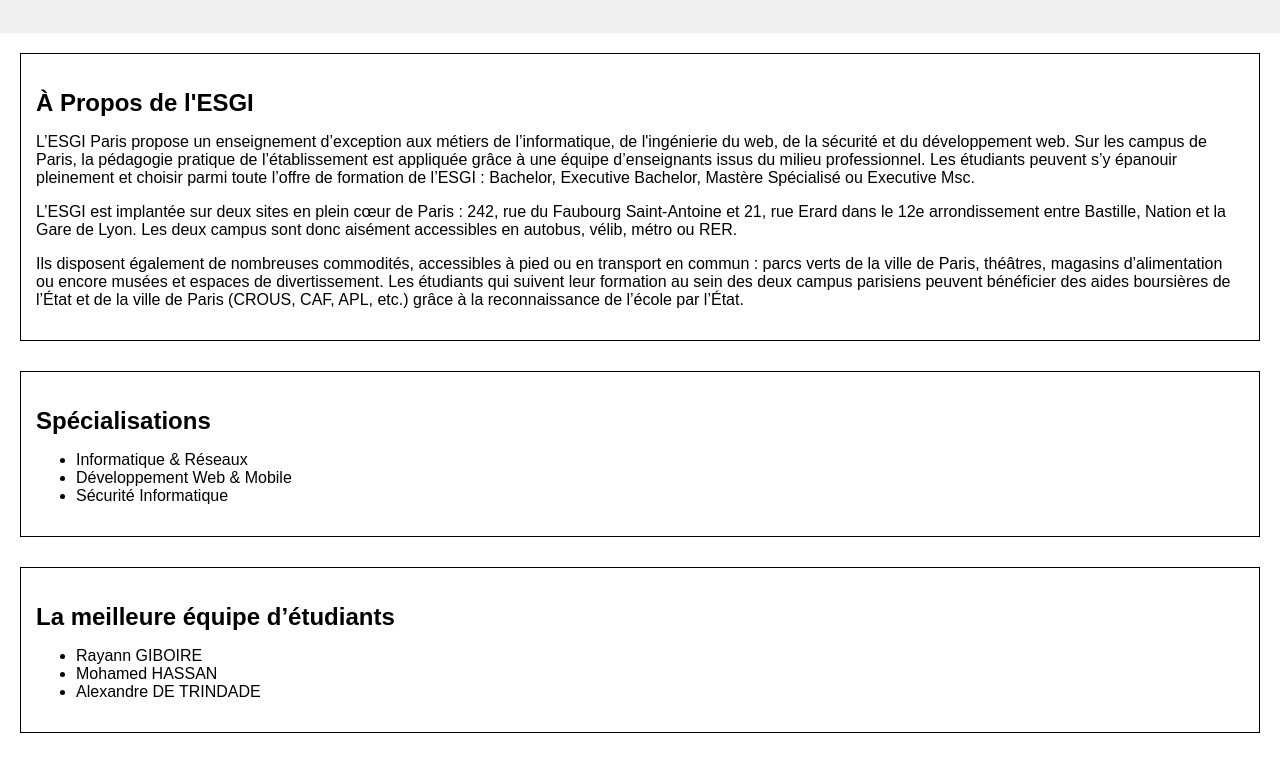
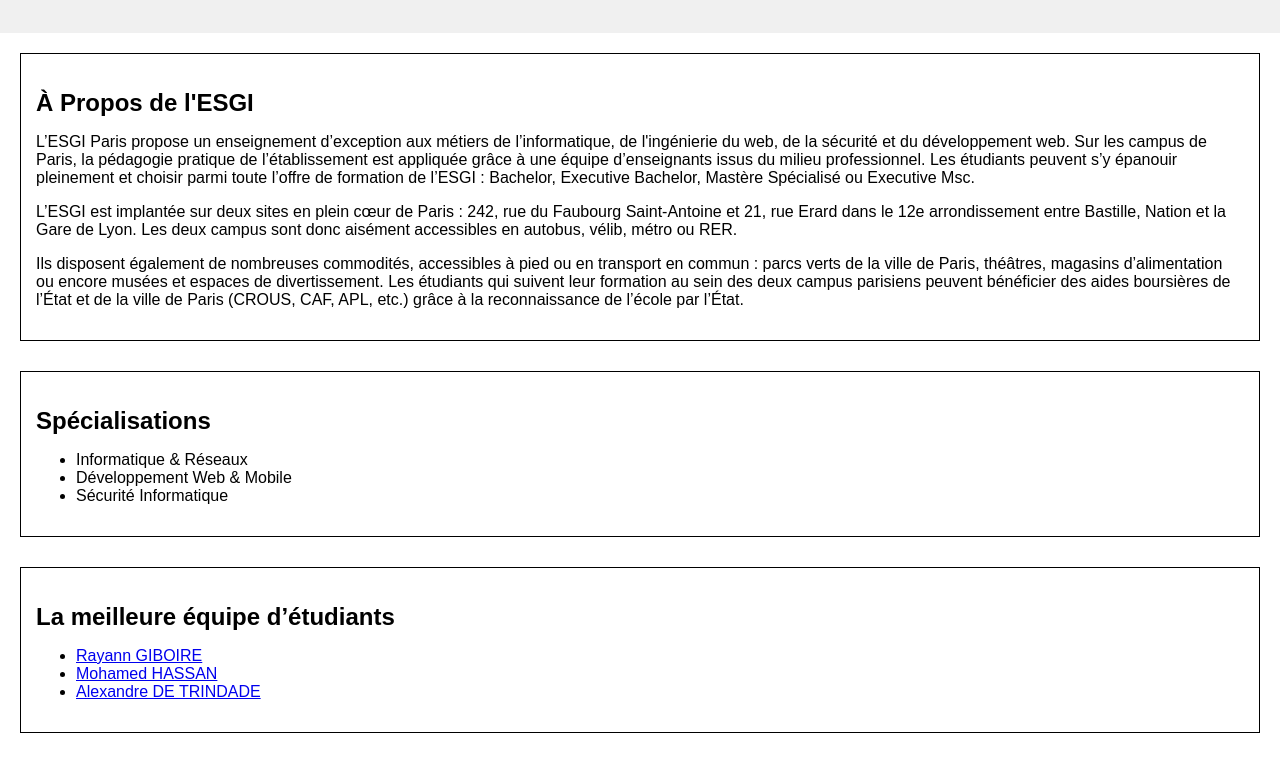
Before and after one commit to Rayannmp4/TP_GIT, a plain HTML site: page index.html in a window 1280 px wide. Shown: the part 121-883 px from the top of the page. Drawn offline with Linux system fonts and the light colour scheme.

Commit message:
Ajout Lien Profil GitHub sur les eleves

```diff
--- a/index.html
+++ b/index.html
@@ -34,9 +34,9 @@
     <section id="equipe">
       <h2>La meilleure équipe d’étudiants</h2>
       <ul>
-        <li>Rayann GIBOIRE</li>
-        <li>Mohamed HASSAN</li>
-        <li>Alexandre DE TRINDADE</li>
+        <li><a href="https://github.com/Rayannmp4">Rayann GIBOIRE</a></li>
+        <li><a href="https://github.com/diablo200k">Mohamed HASSAN</a></li>
+        <li><a href="https://github.com/Wayykoe">Alexandre DE TRINDADE</a></li>
       </ul>
     </section>
 
```
